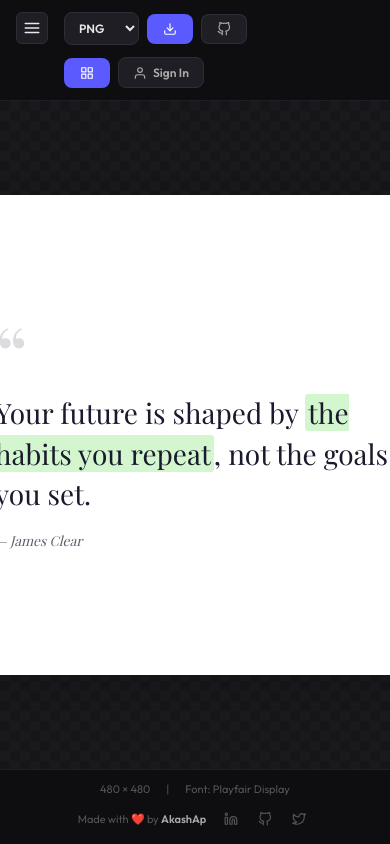
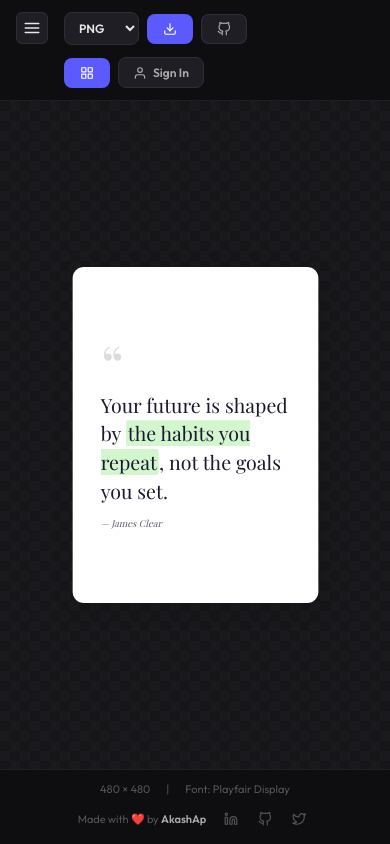
Before and after one commit to AakashAp01/quote-card-studio, a React (Vite) app: page / in a window 390 px wide. Built offline with nearby package versions, Linux system fonts and the light colour scheme; a web font is replaced by a local one.

Commit message:
fix responsivenes issue

```diff
--- a/src/index.css
+++ b/src/index.css
@@ -476,11 +476,11 @@ input[type="color"]::-webkit-color-swatch {
     padding: 8px 16px;
   }
 
-  /* #card-preview {
+  #card-preview {
     max-width: 90vw !important;
     transform: scale(0.85);
     transform-origin: center center;
-  } */
+  }
 }
 
 @media (max-width: 600px) {
@@ -489,9 +489,9 @@ input[type="color"]::-webkit-color-swatch {
     min-height: 300px;
   }
 
-  /* #card-preview {
+  #card-preview {
     transform: scale(0.7);
-  } */
+  }
 
   .preview-actions {
     gap: 4px;
--- a/src/pages/Showcase.css
+++ b/src/pages/Showcase.css
@@ -353,3 +353,12 @@
     padding: 16px;
   }
 }
+/*
+  Reset conflicting Editor-specific styles from index.css
+  to ensure the Showcase masonry scaling works perfectly.
+*/
+.showcase-page #card-preview {
+  max-width: none !important;
+  transform: none !important;
+  transform-origin: unset !important;
+}
```
